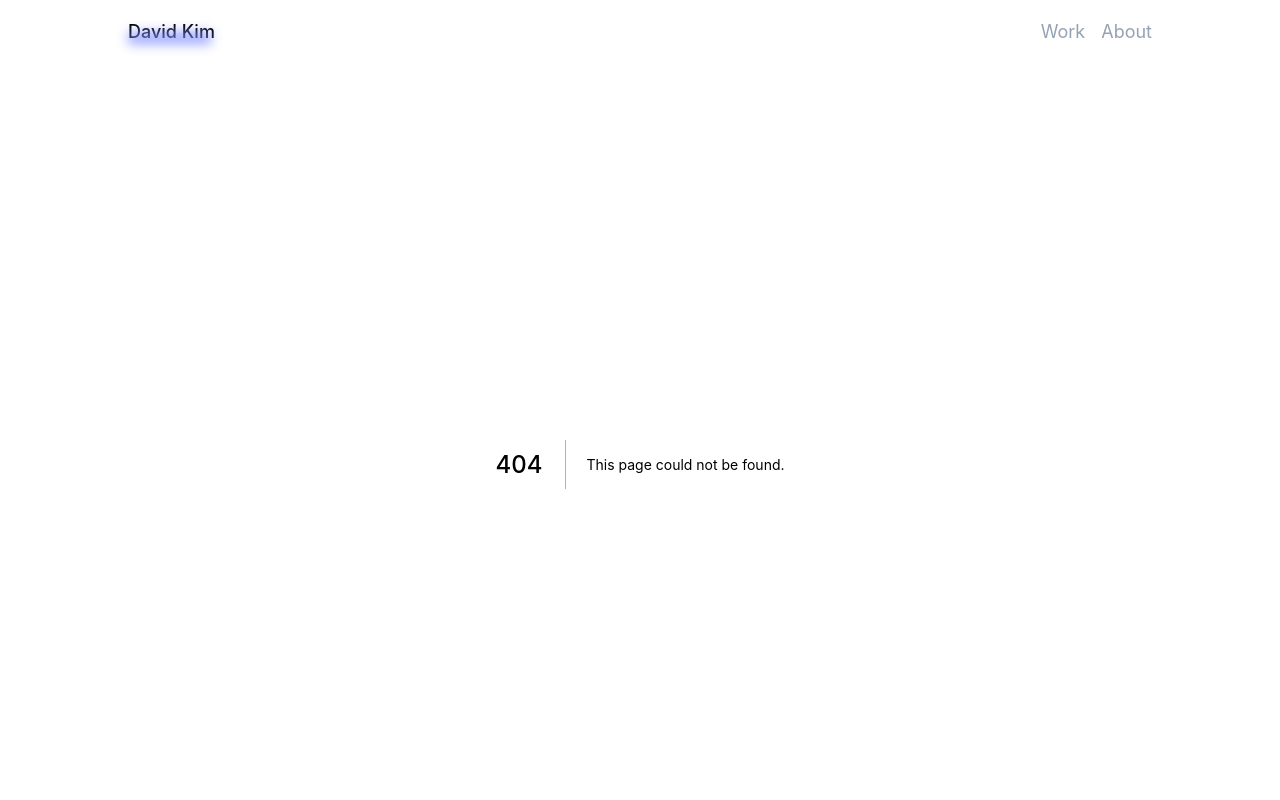
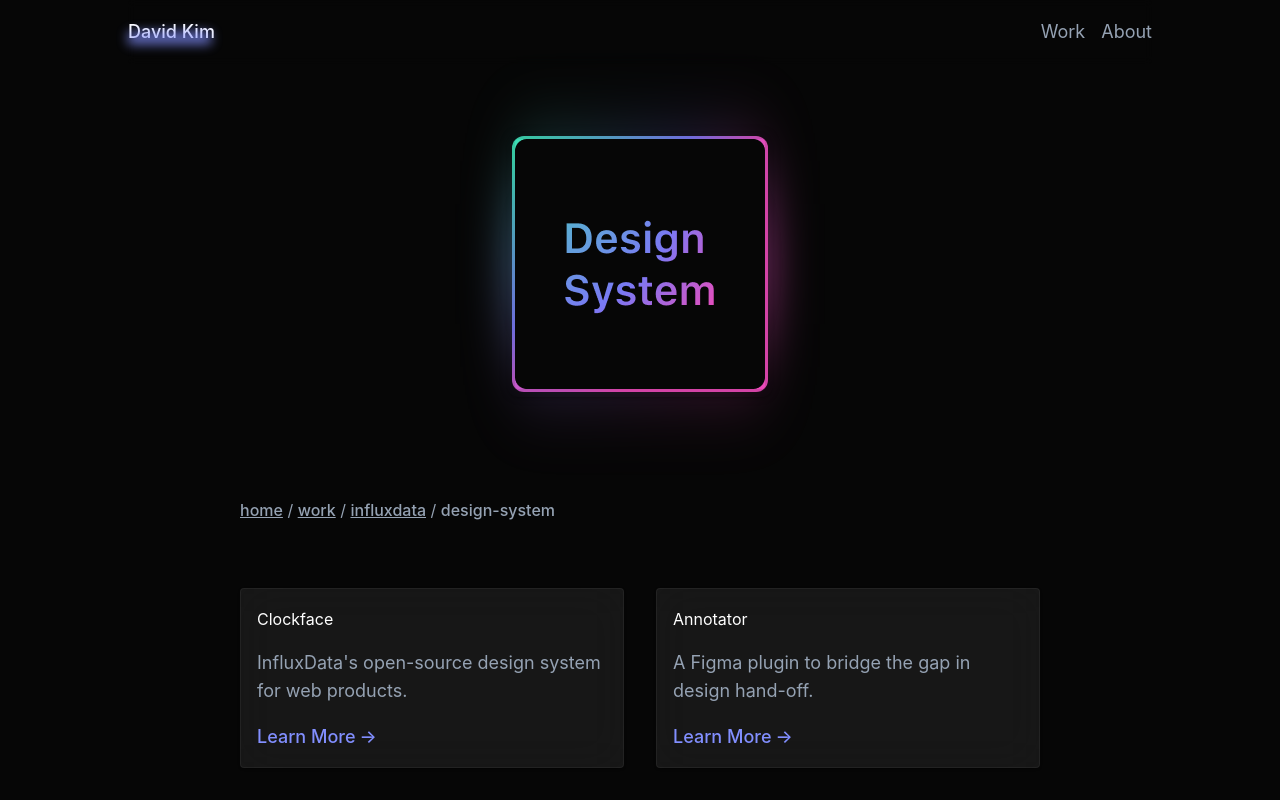
Before and after one commit to daviddkkim/portfolio, a Next.js app: page /work/influxdata/design-system in a window 1280 px wide. Before the commit this address had no page. Shown: the top 800 px of the page. Built offline with nearby package versions, Linux system fonts and the light colour scheme.

Commit message:
change flexibility of the layout

```diff
--- a/pages/_app.tsx
+++ b/pages/_app.tsx
@@ -6,7 +6,7 @@ import Footer from "../components/footer";
 
 function MyApp({ Component, pageProps }: AppProps) {
   return (
-  <div>
+  <div className="app-wrapper">
   <Header></Header>
   <Component {...pageProps} />
   <Footer></Footer>
--- a/pages/index.tsx
+++ b/pages/index.tsx
@@ -38,12 +38,11 @@ export default function Home() {
         <section className= {styles.workBlock}>
         <p>I am responsible for : </p>
         <div className={styles.list}>
-          <Card theme='dark' onClick={() => handleClick('/work/design-system')}><p> Design, development, product vision, and evangelization of our open-source design system.</p><span className={styles.more}>Learn More</span></Card>
-          <Card theme='dark' onClick={() => handleClick('/work/product-design')}><p>Deisgn, growth, and product vision for our data visualization experience.</p>  <span className={styles.more}> Learn More</span></Card>
+          <Card theme='dark' onClick={() => handleClick('/work/influxdata/design-system')}><p> Design, development, product vision, and evangelization of our open-source design system.</p><span className={styles.more}>Learn More</span></Card>
+          <Card theme='dark' onClick={() => handleClick('/work/influxdata/product-design')}><p>Deisgn, growth, and product vision for our data visualization experience.</p>  <span className={styles.more}> Learn More</span></Card>
         </div>
         </section>
       </main>
-      <Footer></Footer>
     </div>
   );
 }
--- /dev/null
+++ b/pages/work.tsx
@@ -0,0 +1,6 @@
+export default function Work() {
+
+    return (
+        <div>work</div>
+    )
+}
--- /dev/null
+++ b/pages/work/influxdata.tsx
@@ -0,0 +1,6 @@
+export default function InfluxData() {
+
+    return (
+        <div>influxdata</div>
+    )
+}
--- /dev/null
+++ b/pages/work/influxdata/design-system.tsx
@@ -0,0 +1,34 @@
+import Banner from '../../../components/banner';
+import styles from "../../../styles/workPage.module.scss";
+import Card from '../../../components/card';
+import { useRouter } from 'next/router'
+
+
+export default function DesignSystem() {
+
+
+  const router = useRouter();
+
+  function handleClick( href:string){
+    router.push(href)
+  }
+  return (
+    <div className= {styles.wrapper}>
+    <Banner project="design-system" theme={'darkSwirl'}></Banner>
+    <div className={styles.breadCrumbList}>
+    <a className={styles.breadCrumb} onClick= {() => router.push('/')}>home</a>
+    {' / '}
+    <a className={styles.breadCrumb} onClick= {() => router.push('/work')}>work</a>
+    {' / '}
+    <a className={styles.breadCrumb} onClick= {() => router.push('/work/influxdata')}>influxdata</a>
+    {' / '}
+    <a>design-system</a>
+
+    </div>
+    <section className={styles.contents}>
+    <Card theme='dark' onClick={() => handleClick('/work/influxdata/design-system/clockface')}> <h6 className= {styles.header}>Clockface</h6> <p>InfluxData's open-source design system for web products.</p><span className={styles.more}>Learn More</span></Card>
+    <Card theme='dark' onClick={() => handleClick('/work/influxdata/design-system/annotator')}> <h6 className= {styles.header}>Annotator</h6> <p>A Figma plugin to bridge the gap in design hand-off. </p><span className={styles.more}>Learn More</span></Card>
+
+    </section>
+    </div>
+  )}
--- a/styles/footer.module.scss
+++ b/styles/footer.module.scss
@@ -1,7 +1,9 @@
 .footer {
     display:flex;
-    position: absolute;
+    //position: absolute;
+    margin-top: 32px;
     height: 128px;
+    bottom:0;
     text-align: center;
     justify-content: center;
     align-items: center;
--- a/styles/globals.scss
+++ b/styles/globals.scss
@@ -68,3 +68,7 @@ span {
   }
 
 }
+
+.app-wrapper{
+  position:relative;
+}
--- a/styles/workPage.module.scss
+++ b/styles/workPage.module.scss
@@ -1,11 +1,16 @@
 .contents {
-    display:grid;
-    grid-template-rows: auto auto auto;
+    display:flex;
+    //grid-template-rows: 50% 50%;
+    flex-direction: column;
     row-gap: 16px;
     margin: 32px;
-
+}
+.wrapper {
+    display:flex;
+    flex-direction: column;
 }
 .breadCrumbList {
+    text-align: left;
     margin: 32px;
     color: #95a2b3;
     .breadCrumb {
@@ -48,20 +53,18 @@
 
 @media only screen and (min-width: 900px) {
     .contents{
-
+     flex-direction:row;
       max-width: 800px;
       margin-left: auto;
       margin-right: auto;
-      grid-template-columns: auto auto;
-      grid-template-rows: auto auto;
       row-gap: 32px;
       column-gap: 32px;
     }
 
     .breadCrumbList{
-        max-width: 800px;
-      margin-left: auto;
-      margin-right: auto;
+        width:800px;
+        margin-left: auto;
+         margin-right: auto;
     }
 
   }
```
Also changed, not shown: pages/work/design-system.tsx (deleted, +0 -32 lines), pages/work/influxdata/product-design.tsx (added, +33 -0 lines), pages/work/product-design.tsx (deleted, +0 -29 lines).
